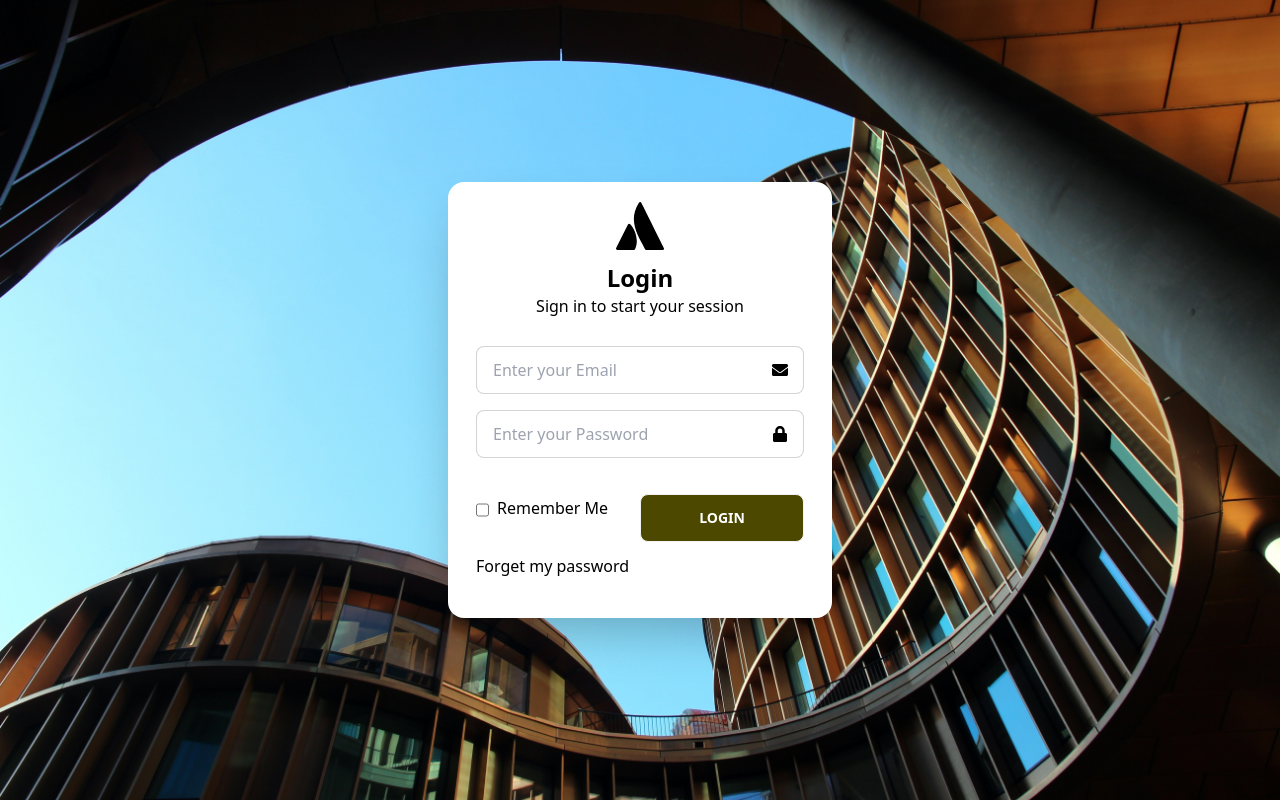
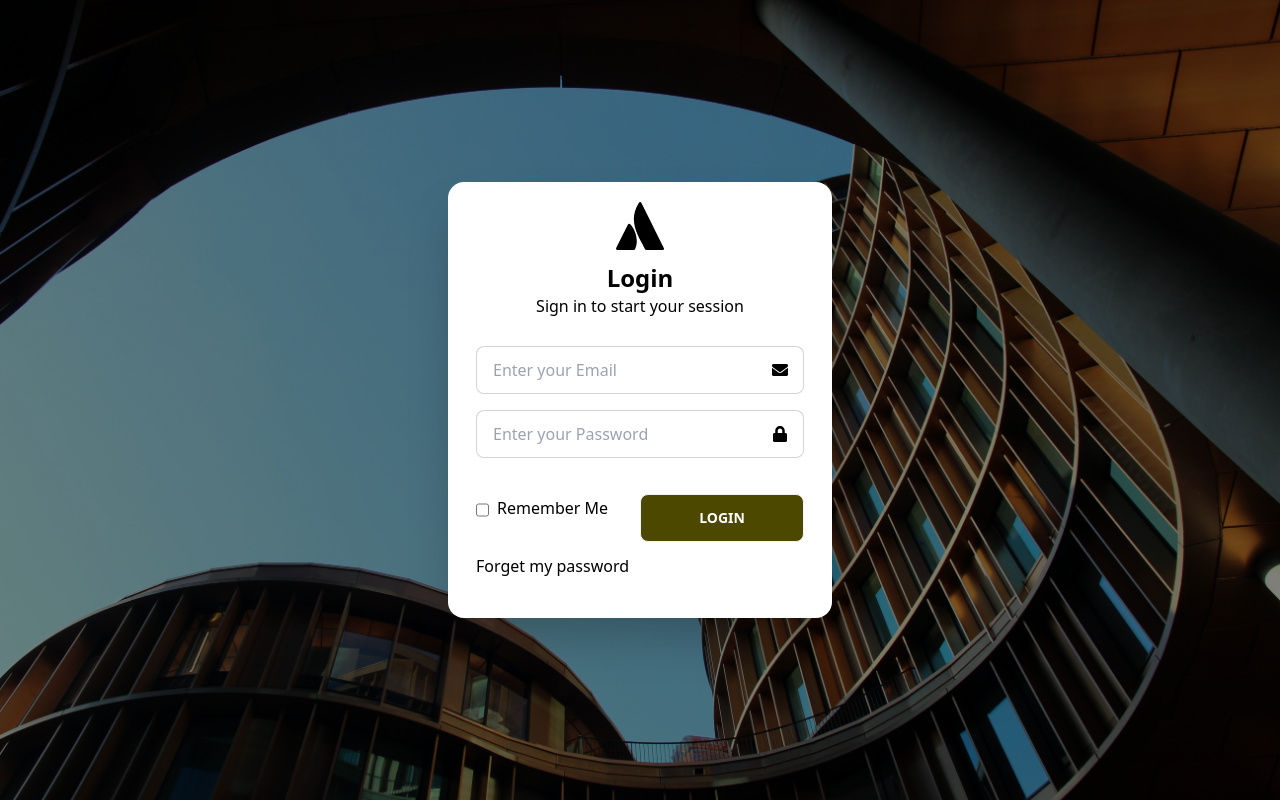
Before and after one commit to MuhammadShohagIslam/sales-management, a React (Vite) app: page / in a window 1280 px wide. Built offline with nearby package versions, Linux system fonts and the light colour scheme.

Commit message:
added bg image with login form

```diff
--- a/src/pages/auth/Login/Login.jsx
+++ b/src/pages/auth/Login/Login.jsx
@@ -60,9 +60,10 @@ const Login = () => {
   }, []); */
 
   return (
-    <section className="pt-[50%] md:hero md:pt-0 min-h-screen bg-banner bg-cover backdrop-blur-md">
-      <div className="hero-content grid grid-cols-1 lg:justify-items-center">
-        <div className="card flex-shrink-1 md:w-96  shadow-2xl bg-base-100">
+    <section className="relative min-h-screen bg-banner bg-cover flex justify-center items-center">
+      <div className="md:hero">
+        <div className="hero-content">
+          <div className="card flex-shrink-1 md:w-96 shadow-2xl bg-base-100 z-20 relative">
             <div className="py-5 flex flex-col justify-center items-center">
               <FaAtlassian className="text-5xl" />
               <div className="text-center pt-3">
@@ -82,7 +83,9 @@ const Login = () => {
                   <FaEnvelope className="absolute right-4 top-6 bottom-0" />
                 </div>
                 {errors.email && (
-                <p className="text-red-600 text-xs">{errors.email?.message}</p>
+                  <p className="text-red-600 text-xs">
+                    {errors.email?.message}
+                  </p>
                 )}
               </div>
               <div>
@@ -107,7 +110,9 @@ const Login = () => {
                   </p>
                 )}
               </div>
-            {loginError && <p className="text-red-600 text-xs">{loginError}</p>}
+              {loginError && (
+                <p className="text-red-600 text-xs">{loginError}</p>
+              )}
               <div className="grid grid-cols-1 md:grid-cols-2 justify-between mt-7 items-center">
                 <div>
                   <div className="flex gap-2 mb-5">
@@ -144,10 +149,10 @@ const Login = () => {
               </div>
             </form>
           </div>
+          {/* Overlay */}
+          <div className="absolute top-0 left-0 w-full h-full bg-black opacity-50 z-10"></div>
         </div>
-      {/* <div className="absolute bottom-0 py-5 bg-white w-full text-center font-semibold text-primary">
-        Proggamoy quran | {year} All Rights Reserved
-      </div> */}
+      </div>
     </section>
   );
 };
```
Lines whose indentation alone changed are shown as unchanged.
